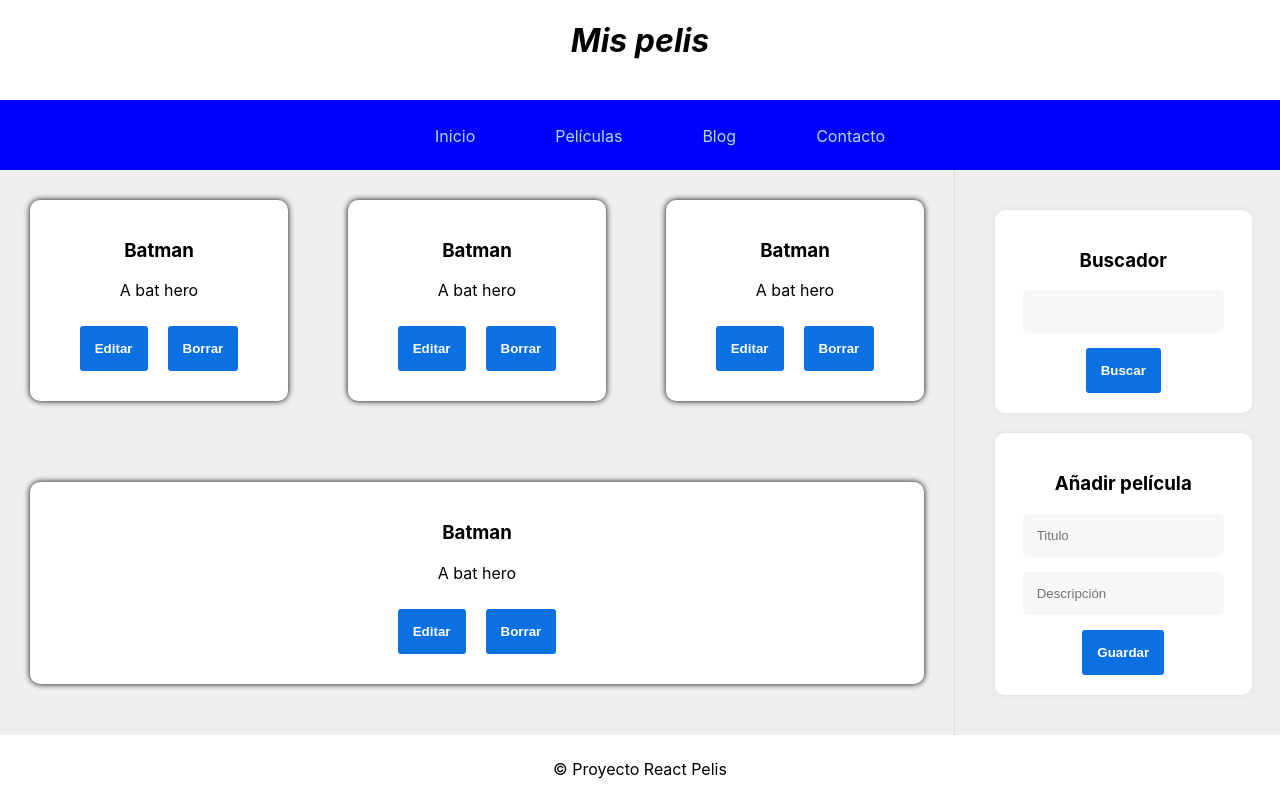
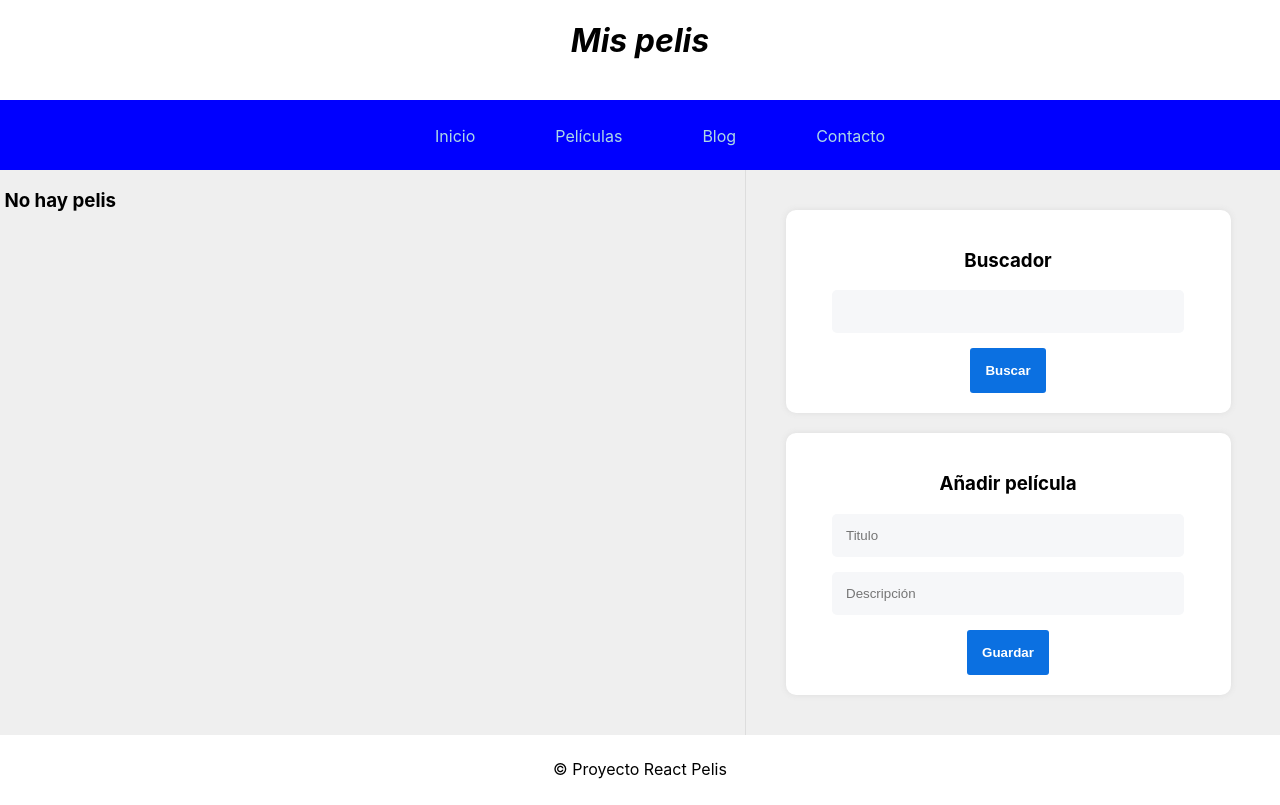
Before and after one commit to DamasoGarciaBouza/Curso_React_VR, a React (Create React App) app in the folder 06-proyecto1/: page / in a window 1280 px wide. Built offline with nearby package versions, Linux system fonts and the light colour scheme.

Commit message:
Listado peliculas

```diff
--- a/06-proyecto1/src/components/Listado.js
+++ b/06-proyecto1/src/components/Listado.js
@@ -1,32 +1,36 @@
-import React from 'react'
+import React, { useEffect, useState } from 'react'
 
 export const Listado = () => {
+
+    const [listState, setListState] = useState([]);
+
+    useEffect(() => {
+        console.log("Componente del listado de peliculas cargado!");
+        getMovies();
+    }, []);
+
+    const getMovies = () => {
+        let movies = JSON.parse(localStorage.getItem("movies"));
+        console.log(movies);
+        setListState(movies);
+    }
+
     return (
         <>
-            <article className="peli-item">
-                <h3 className="title">Batman</h3>
-                <p className="description">A bat hero</p>
-                <button className="edit">Editar</button>
-                <button className="delete">Borrar</button>
-            </article>
-            <article className="peli-item">
-                <h3 className="title">Batman</h3>
-                <p className="description">A bat hero</p>
-                <button className="edit">Editar</button>
-                <button className="delete">Borrar</button>
-            </article>
-            <article className="peli-item">
-                <h3 className="title">Batman</h3>
-                <p className="description">A bat hero</p>
-                <button className="edit">Editar</button>
-                <button className="delete">Borrar</button>
-            </article>
-            <article className="peli-item">
-                <h3 className="title">Batman</h3>
-                <p className="description">A bat hero</p>
-                <button className="edit">Editar</button>
-                <button className="delete">Borrar</button>
-            </article>
+            {listState != null ?
+                listState.map(movie => {
+
+                    return (
+                        <article key={movie.id} className="peli-item">
+                            <h3 className="title">{movie.title}</h3>
+                            <p className="description">{movie.description}</p>
+                            <button className="edit">Editar</button>
+                            <button className="delete">Borrar</button>
+                        </article>
+                    )
+
+                }) : <h3>&nbsp;No hay pelis</h3>
+            }
         </>
     )
 }
```
